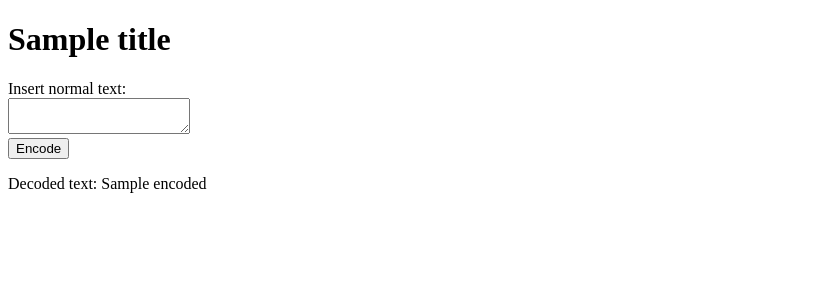
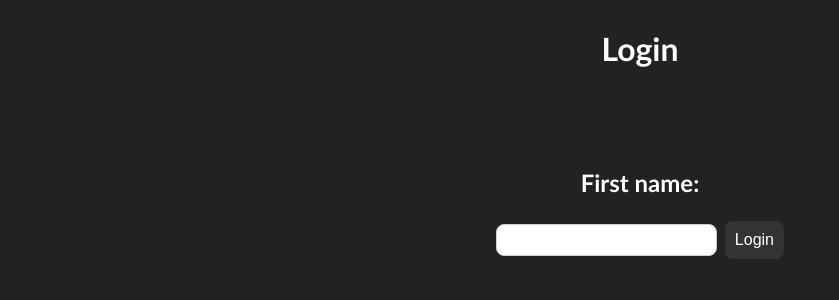
Before and after one commit to qkas/DayLogger, a Node project: template views/login.ejs in a window 1280 px wide. Shown: the top 300 px of the page, without its empty margins (0-839 px from the left). Run offline with Node 20 templates, Linux system fonts and the light colour scheme; the template is opened without the code that fills it: most values are stand-ins (such as "Sample title", 1, 10 or a date in 2020); some libraries are stand-ins or nearby versions.

Commit message:
Made basic routing and layouts for main page, login page and form page
index.js renamed to server.js

```diff
--- a/package.json
+++ b/package.json
@@ -3,8 +3,9 @@
   "version": "1.0.0",
   "description": "",
   "type": "module",
-  "main": "index.js",
+  "main": "server.js",
   "scripts": {
+    "start": "nodemon server.js",
     "test": "echo \"Error: no test specified\" && exit 1"
   },
   "keywords": [],
--- /dev/null
+++ b/public/css/style.css
@@ -0,0 +1,83 @@
+html,
+body {
+    background-color: #222;
+}
+
+body {
+    display: flex;
+    text-align: center;
+    justify-content: center;
+}
+
+.wrapper {
+    color: #fff;
+    font-family: 'Gill Sans', 'Gill Sans MT', Calibri, 'Trebuchet MS', sans-serif;
+    font-weight: bold;
+}
+
+h1 {
+    margin-bottom: 100px;
+}
+
+span {
+    color: #7319fa;
+    background-image: -webkit-linear-gradient(45deg, #7319fa, #ff33b4, #ff7e29);
+    background-clip: text;
+    -webkit-background-clip: text;
+    -webkit-text-fill-color: transparent;
+}
+
+form button {
+    background-color: #333;
+    border: none;
+    color: white;
+    text-align: center;
+    padding: 10px;
+    text-decoration: none;
+    font-size: 16px;
+    margin: 4px 2px;
+    cursor: pointer;
+    border-radius: 8px;
+}
+
+form button:hover {
+    background-color: #444;
+}
+
+form input {
+    padding: 6px;
+    border: 1px solid #ccc;
+    border-radius: 8px;
+    font-size: 16px;
+    margin: 4px 2px;
+}
+
+form input:focus {
+    border-color: #aaa;
+    outline: none;
+}
+
+/* mood raiting styles */
+.rating {
+    margin-top: 20px;
+}
+.rating ul {
+    padding: 0;
+    margin: 0;
+    list-style: none;
+}
+.rating li {
+    display: inline-block;
+    padding: 20px;
+}
+.rating input {
+    visibility:hidden;
+    position: absolute;
+}
+.rating label {
+    cursor: pointer;
+    font-size: 50px;
+}
+.rating input:checked + label {
+    -webkit-text-stroke-width: 1px;
+}
--- /dev/null
+++ b/server.js
@@ -0,0 +1,64 @@
+import express from 'express';
+
+import { fileURLToPath } from 'url';
+import { dirname, parse, sep } from 'path';
+
+// configuration
+const __dirname = dirname(fileURLToPath(import.meta.url)) + sep;
+const cfg = {
+  port: process.env.PORT || 3000,
+  dir: {
+    root: __dirname,
+  }
+};
+
+// Express initiation
+const app = express();
+
+// use EJS templates
+app.set('view engine', 'ejs');
+app.set('views', 'views');
+
+// serve static files
+app.use(express.static(__dirname + '/public'));
+
+// render main page
+app.get('/', (req, res) => {
+  res.render('main', {
+    title: 'Daylogger',
+    data: req.query,
+  });
+});
+
+// render login page
+app.get('/login', (req, res) => {
+  res.render('login', {
+    title: 'Login page',
+    data: req.query,
+  });
+});
+
+// render form page
+app.get('/daily', (req, res) => {
+  const name = req.query.fname;
+  const currentTime = new Date();
+  let timeOfDay;
+
+  // Determine the time of day based on the current hour
+  if (currentTime.getHours() < 12) {
+    timeOfDay = 'Morning';
+  } else if (currentTime.getHours() < 17) {
+    timeOfDay = 'Afternoon';
+  } else {
+    timeOfDay = 'Evening';
+  }
+  res.render('daily', {
+    title: 'Todays mood',
+    data: { timeOfDay, name },
+  });
+});
+
+// start server
+app.listen(cfg.port, () => {
+  console.log(`App listening at http://localhost:${cfg.port}`);
+});
--- a/views/login.ejs
+++ b/views/login.ejs
@@ -1,13 +1,22 @@
-<%- include partials/htmlhead.ejs %>
-
-
-<h1><%= title %></h1>
-<form action="/encode" method="GET">
-    <label for="text">Insert normal text:</label><br>
-    <textarea id="text" name="text"></textarea><br>
-    <button type="submit">Encode</button>
-</form>
-<p>Decoded text: <%= data.encoded %></p>
-
-
-<%- include partials/htmlhead.ejs %>
+<!DOCTYPE html>
+<html lang="en">
+<head>
+    <meta charset="UTF-8">
+    <meta name="viewport" content="width=device-width, initial-scale=1.0">
+    <link href="/css/style.css" rel="stylesheet" type="text/css">
+    <script src="https://kit.fontawesome.com/c39f856afb.js" crossorigin="anonymous"></script>
+    <link rel="preload" href="https://kit.fontawesome.com/c39f856afb.js" as="script" crossorigin="anonymous">
+    <title><% title %></title>
+</head>
+<body>
+    <div class="wrapper">
+        <h1>Login</h1>
+        <h2>First name:</h2>
+        <form action="/daily" method="GET">
+            <input type="text" id="fname" name="fname">
+            <button type="submit">Login</button>
+        </form>
+        <div class="alert"><%= data.alert %></div>
+    </div>
+</body>
+</html>
--- a/views/partials/htmlhead.ejs
+++ b/views/partials/htmlhead.ejs
@@ -3,6 +3,7 @@
 <head>
     <meta charset="UTF-8">
     <meta name="viewport" content="width=device-width, initial-scale=1.0">
+    <link href="/css/style.css" rel="stylesheet" type="text/css">
     <title><%= title %></title>
 </head>
 <body>
```
Also changed, not shown: index.js (deleted, +0 -34 lines), views/daily.ejs (+42 -0 lines), views/main.ejs (+22 -2 lines), views/memories.ejs (+17 -0 lines), public/css/styles.css (deleted).
